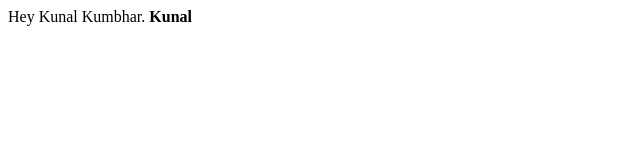
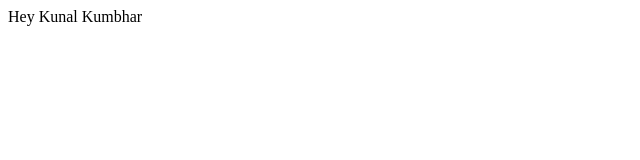
Before and after one commit to kunalkumbhar12/project1, a plain HTML site: page index.html in a window 1280 px wide. Shown: the full height of the page, 0-640 px from the left. Drawn offline with Linux system fonts and the light colour scheme.

Commit message:
change in main

```diff
--- a/index.html
+++ b/index.html
@@ -6,7 +6,6 @@
     <title>New Project</title>
 </head>
 <body>
-    Hey Kunal Kumbhar.
-    <B>Kunal</B>
+    Hey Kunal Kumbhar
 </body>
 </html>
```
